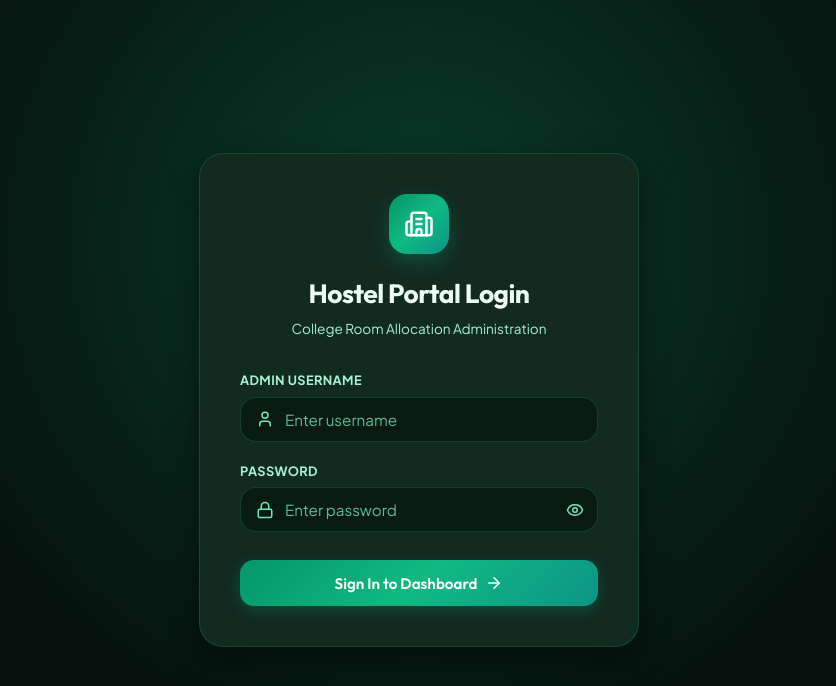
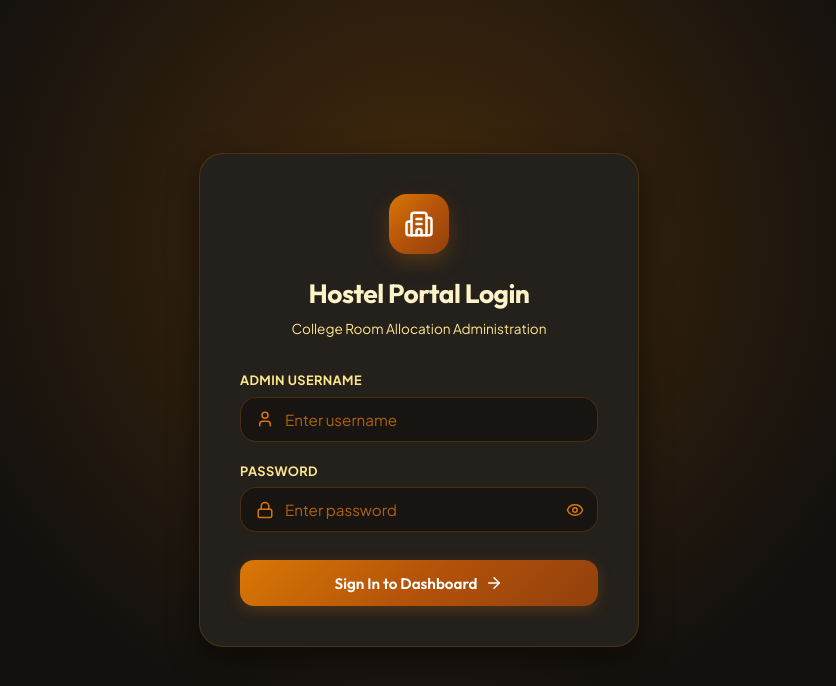
Before and after one commit to lokeshchevuri/hostel-room-allocation-system, a React (Vite) app in the folder frontend/: page / in a window 1280 px wide. Shown: the top 686 px of the page, without its empty margins (221-1057 px from the left). Built offline with nearby package versions, Linux system fonts and the light colour scheme.

Commit message:
Update application theme to Sand, Warm Obsidian Espresso Black, and Amber Gold-Bronze

```diff
--- a/frontend/src/components/Navbar.jsx
+++ b/frontend/src/components/Navbar.jsx
@@ -65,7 +65,7 @@ export default function Navbar({ currentTheme, toggleTheme, isSidebarOpen, toggl
               style={{ borderRadius: '50%', width: '38px', height: '38px', padding: 0 }}
               title={`Switch to ${currentTheme === 'dark' ? 'Light' : 'Dark'} Mode`}
             >
-              {currentTheme === 'dark' ? <Sun size={18} color="#f59e0b" /> : <Moon size={18} color="#10b981" />}
+              {currentTheme === 'dark' ? <Sun size={18} color="#f59e0b" /> : <Moon size={18} color="var(--accent-primary)" />}
             </button>
 
             {/* Admin Profile & Account Settings Button */}
--- a/frontend/src/index.css
+++ b/frontend/src/index.css
@@ -1,19 +1,19 @@
 @charset "UTF-8";
 
-/* --- Emerald Green Institutional College Theme --- */
+/* --- Sand, Warm Espresso Black & Gold-Bronze Theme --- */
 :root {
-  /* Dark Theme (Default) */
-  --bg-primary: #06130e;
-  --bg-surface: #0e2018;
-  --bg-card: #132a21;
-  --bg-card-hover: #1b382d;
-  --bg-glass: rgba(14, 32, 24, 0.9);
+  /* Dark Theme (Warm Obsidian & Amber Sand) */
+  --bg-primary: #12100e;
+  --bg-surface: #1a1714;
+  --bg-card: #24201c;
+  --bg-card-hover: #2e2924;
+  --bg-glass: rgba(26, 23, 20, 0.9);
 
-  --accent-primary: #10b981;
-  --accent-primary-hover: #059669;
-  --accent-secondary: #0d9488;
-  --accent-gradient: linear-gradient(135deg, #059669 0%, #10b981 50%, #0d9488 100%);
-  --accent-glow: rgba(16, 185, 129, 0.25);
+  --accent-primary: #d97706;
+  --accent-primary-hover: #b45309;
+  --accent-secondary: #c2410c;
+  --accent-gradient: linear-gradient(135deg, #d97706 0%, #b45309 50%, #92400e 100%);
+  --accent-glow: rgba(217, 119, 6, 0.25);
 
   --status-available: #10b981;
   --status-available-bg: rgba(16, 185, 129, 0.15);
@@ -22,14 +22,14 @@
   --status-full: #ef4444;
   --status-full-bg: rgba(239, 68, 68, 0.15);
 
-  --text-main: #f0fdf4;
-  --text-muted: #a7f3d0;
-  --text-subtle: #6ee7b7;
+  --text-main: #fef3c7;
+  --text-muted: #fde68a;
+  --text-subtle: #d97706;
 
-  --border-color: rgba(16, 185, 129, 0.25);
-  --border-focus: #10b981;
-  --input-bg: #091a13;
-  --table-header-bg: #0e231b;
+  --border-color: rgba(217, 119, 6, 0.25);
+  --border-focus: #f59e0b;
+  --input-bg: #171412;
+  --table-header-bg: #1c1815;
 
   --font-heading: 'Outfit', -apple-system, BlinkMacSystemFont, sans-serif;
   --font-body: 'Plus Jakarta Sans', -apple-system, BlinkMacSystemFont, sans-serif;
@@ -39,46 +39,46 @@
   --radius-lg: 20px;
   --radius-xl: 24px;
 
-  --shadow-sm: 0 2px 8px rgba(0, 0, 0, 0.3);
-  --shadow-md: 0 6px 18px rgba(0, 0, 0, 0.35);
-  --shadow-lg: 0 12px 30px rgba(0, 0, 0, 0.45);
-  --glass-border: 1px solid rgba(16, 185, 129, 0.22);
+  --shadow-sm: 0 2px 8px rgba(0, 0, 0, 0.35);
+  --shadow-md: 0 6px 18px rgba(0, 0, 0, 0.4);
+  --shadow-lg: 0 12px 30px rgba(0, 0, 0, 0.5);
+  --glass-border: 1px solid rgba(217, 119, 6, 0.22);
 }
 
-/* Light Theme (Fresh Emerald Porcelain) */
+/* Light Theme (Warm Sand Porcelain & Dark Charcoal/Walnut Black) */
 [data-theme='light'] {
-  --bg-primary: #f0fdf4;
+  --bg-primary: #fef8ee;
   --bg-surface: #ffffff;
   --bg-card: #ffffff;
-  --bg-card-hover: #f6fef9;
+  --bg-card-hover: #fffbeb;
   --bg-glass: rgba(255, 255, 255, 0.96);
 
-  --accent-primary: #059669;
-  --accent-primary-hover: #047857;
-  --accent-secondary: #0f766e;
-  --accent-gradient: linear-gradient(135deg, #059669 0%, #10b981 50%, #0d9488 100%);
-  --accent-glow: rgba(5, 150, 105, 0.18);
+  --accent-primary: #b45309;
+  --accent-primary-hover: #78350f;
+  --accent-secondary: #92400e;
+  --accent-gradient: linear-gradient(135deg, #b45309 0%, #d97706 100%);
+  --accent-glow: rgba(180, 83, 9, 0.18);
 
   --status-available: #047857;
   --status-available-bg: #dcfce7;
-  --status-partial: #d97706;
+  --status-partial: #b45309;
   --status-partial-bg: #fef3c7;
   --status-full: #dc2626;
   --status-full-bg: #fee2e2;
 
-  --text-main: #064e3b;
-  --text-muted: #047857;
-  --text-subtle: #059669;
+  --text-main: #1c1917;
+  --text-muted: #44403c;
+  --text-subtle: #78716c;
 
-  --border-color: #a7f3d0;
-  --border-focus: #059669;
-  --input-bg: #f0fdf4;
-  --table-header-bg: #dcfce7;
+  --border-color: #e7e5e4;
+  --border-focus: #b45309;
+  --input-bg: #fafaf9;
+  --table-header-bg: #fef3c7;
 
-  --glass-border: 1px solid #a7f3d0;
-  --shadow-sm: 0 2px 6px rgba(5, 150, 105, 0.08);
-  --shadow-md: 0 6px 18px rgba(5, 150, 105, 0.1);
-  --shadow-lg: 0 12px 30px rgba(5, 150, 105, 0.14);
+  --glass-border: 1px solid #e7e5e4;
+  --shadow-sm: 0 2px 6px rgba(28, 25, 23, 0.06);
+  --shadow-md: 0 6px 18px rgba(28, 25, 23, 0.08);
+  --shadow-lg: 0 12px 30px rgba(28, 25, 23, 0.12);
 }
 
 * {
```
